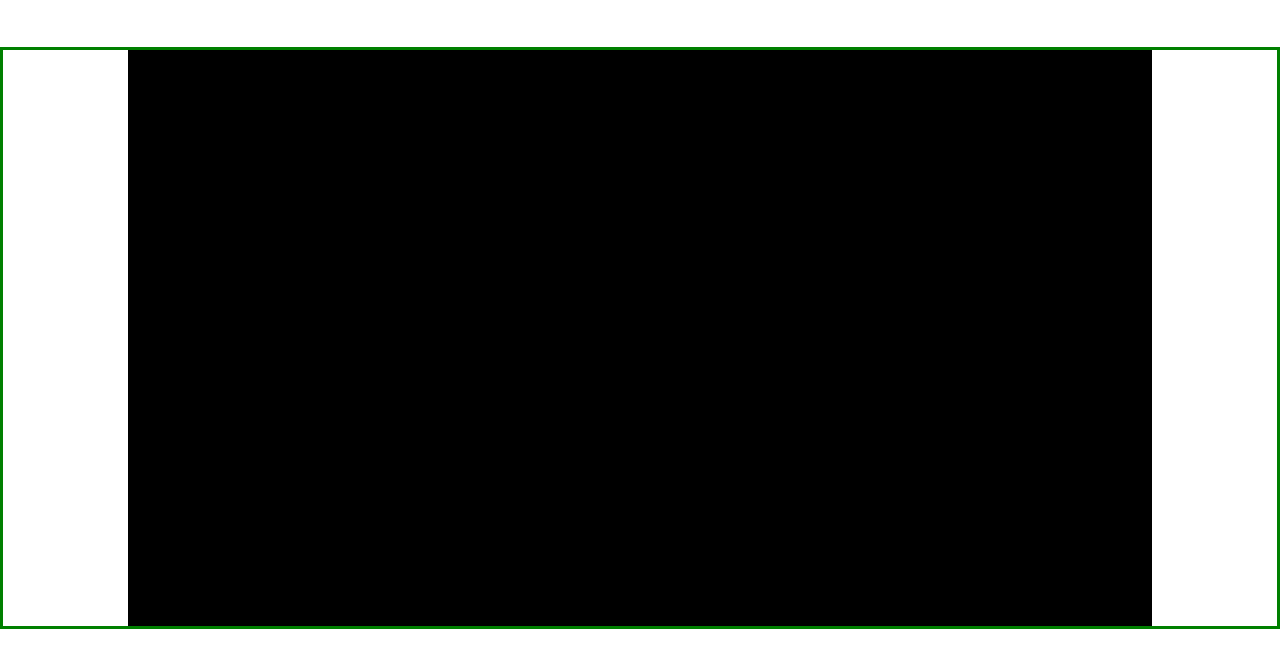
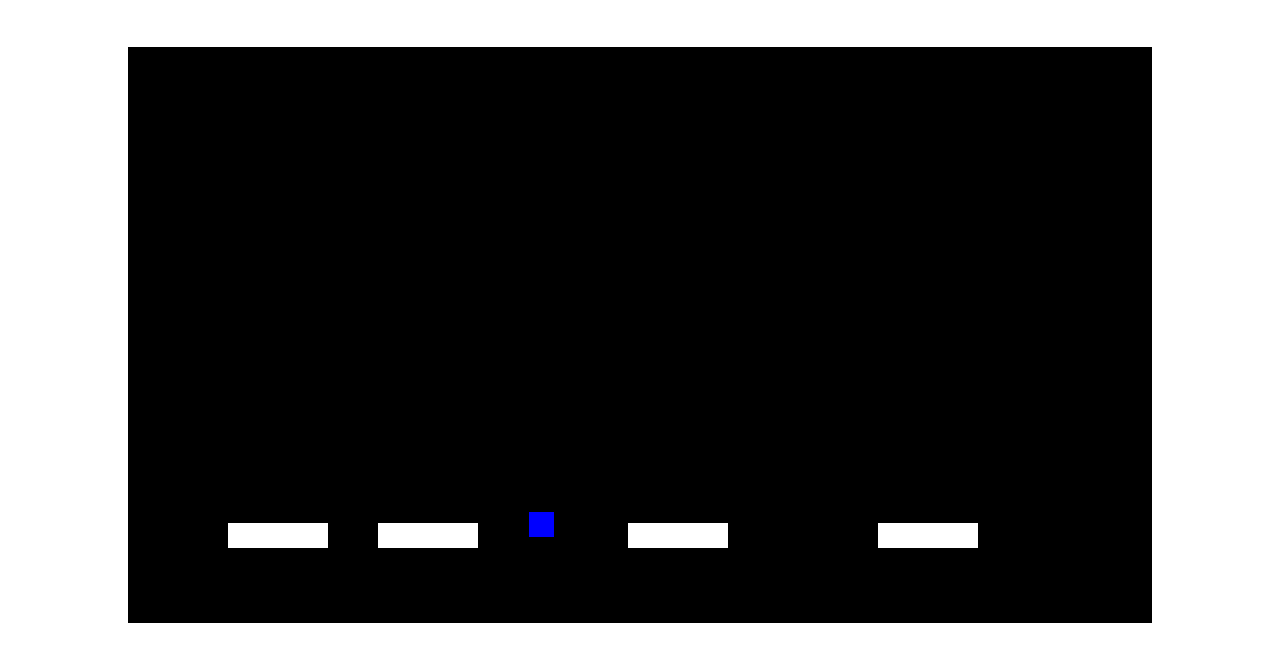
Before and after one commit to karentv1/tamagotchi, a plain HTML site: page index.html in a window 1280 px wide. Shown: the part 109-776 px from the top of the page. Drawn offline with Linux system fonts and the light colour scheme.

Commit message:
i made this

```diff
--- a/scripts/index.js
+++ b/scripts/index.js
@@ -17,10 +17,69 @@ function changeColor() {
   document.body.style.backgroundColor = custom_color;
 }
 
+
+
+
+
+class GameObject {
+  constructor(x, y, height, width, vx, vy, color='white', canvas){
+    this.x=x
+    this.y=y
+
+    this.height =height
+    this.width = width
+
+    this.vx = vx
+    this.vy = vy
+
+    this.color = color
+    this.canvas = canvas
+  }
+
+
+  update(){
+    // this stinks
+    if (this.x + this.vx >= canvas.width || this.x + this.vx <= 0){
+      this.vx = -this.vx;
+    }
+    if (this.y + this.vy >= canvas.height || this.y + this.vy <= 0){
+      this.vy =-this.vy;
+    }
+    this.x += this.vx
+    this.y += this.vy
+  }
+  render(){
+    this.canvas.fillStyle = this.color
+    this.canvas.fillRect(this.x, this.y, this.width, this.height)
+  }
+}
+
+var myObject = new GameObject(100,100,25,25,1,5,'blue', c)
+
+var playButton = new GameObject(100, canvas.height-100, 25, 100, 0, 0, 'white', c)
+var feedButton = new GameObject(250, canvas.height-100, 25, 100, 0, 0, 'white', c)
+var statusButton = new GameObject(500, canvas.height-100, 25, 100, 0, 0, 'white', c)
+var mateButton = new GameObject(750, canvas.height-100, 25, 100, 0, 0, 'white', c)
+var buttons = {
+  playButton,
+  feedButton,
+  statusButton,
+  mateButton
+}
+
 function animate() {
   window.requestAnimationFrame(animate)
   c.fillStyle = 'black'
   c.fillRect(0, 0, canvas.width, canvas.height)
+  myObject.update()
+  myObject.render()
+  playButton.render()
+  feedButton.render()
+  statusButton.render()
+  mateButton.render()
+
 }
 
+
+
 animate()
--- a/styles/styles.css
+++ b/styles/styles.css
@@ -14,11 +14,11 @@
     display: flex;
     justify-content: center;
     align-items: center;
-    border: 3px solid green;
+    /* border: 3px solid green; */
   }
 
 .canvas {
-    border: 3px solid blue;
+    /* border: 3px solid blue;  */
 }
 
 .background-grey {
```
